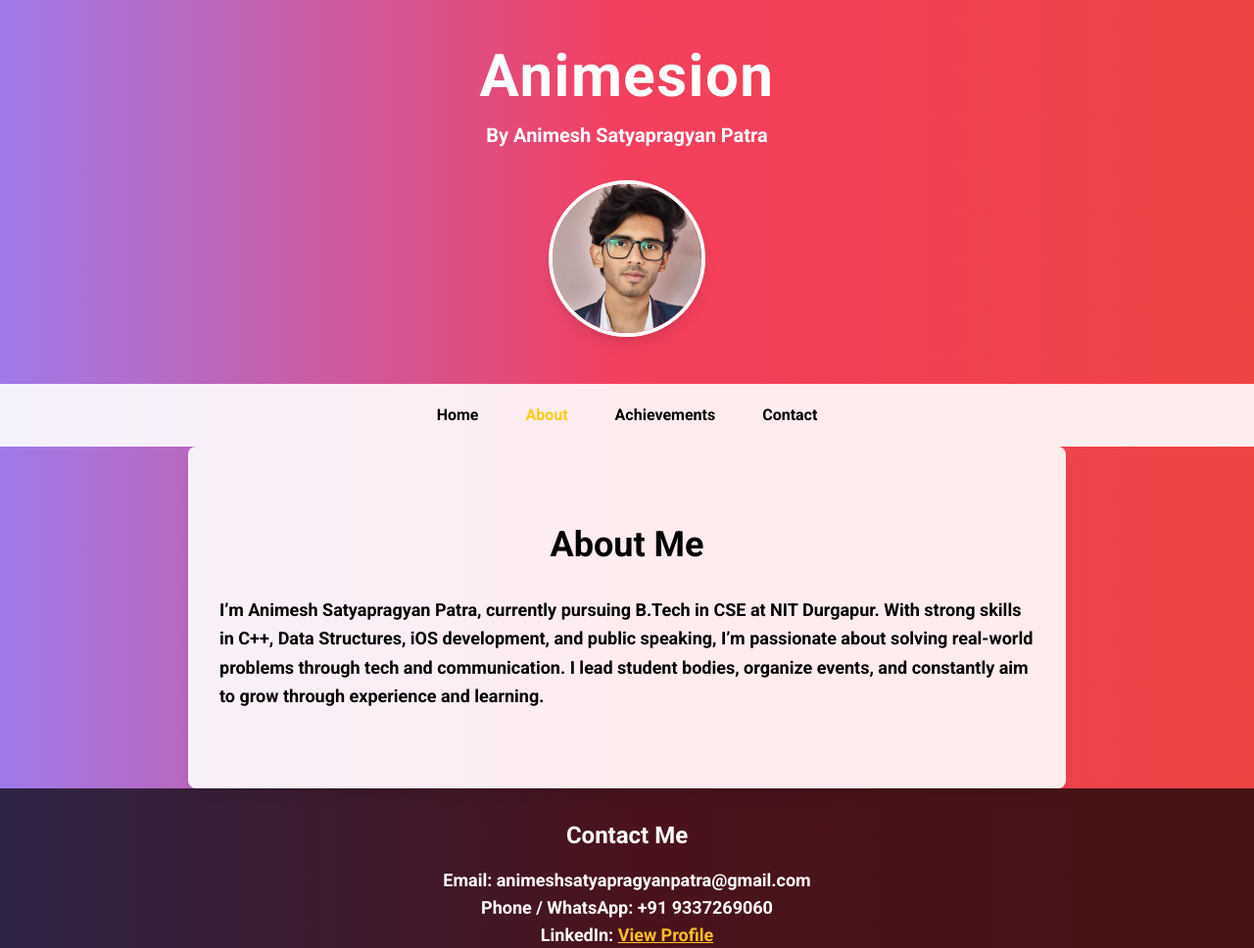
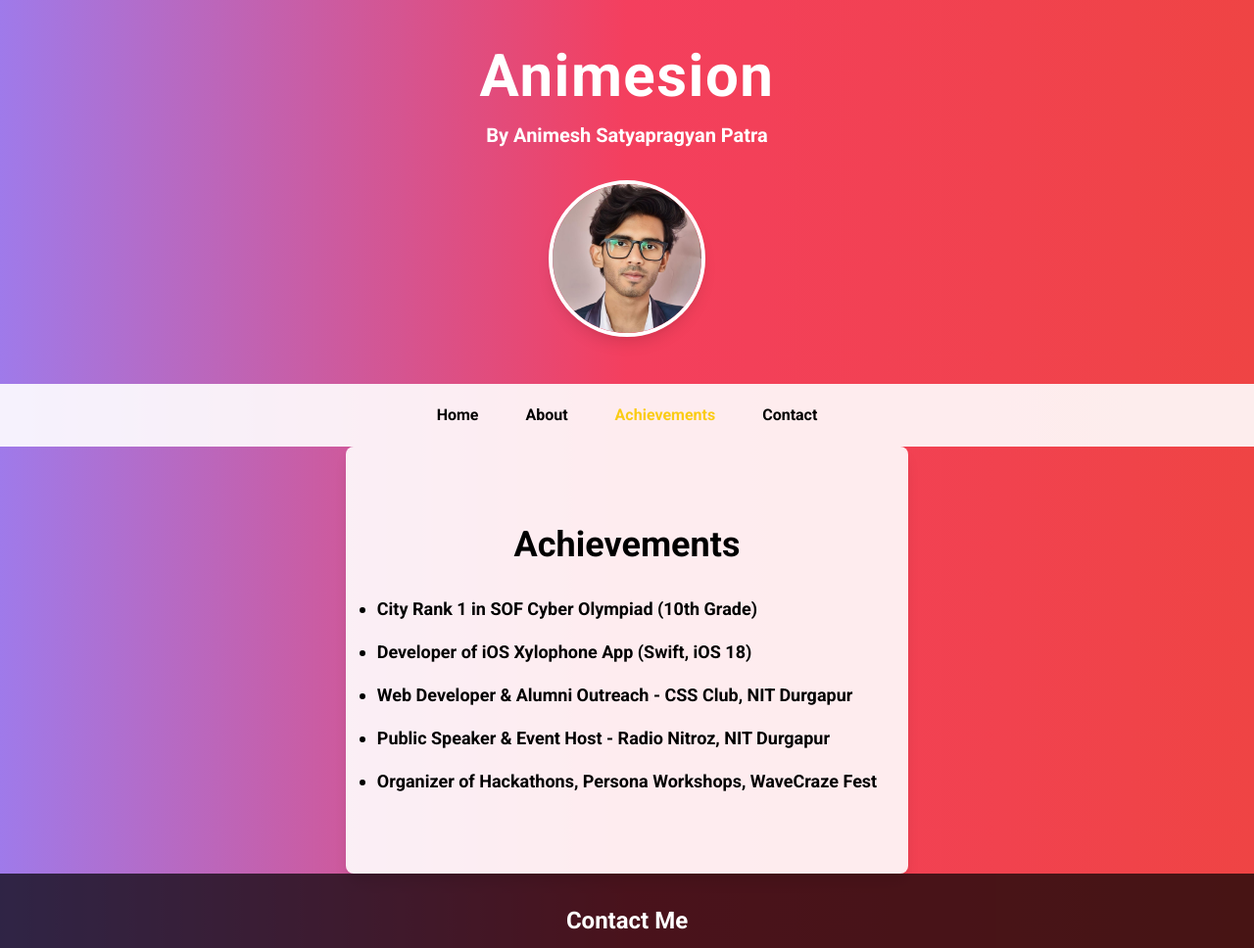
Before and after one commit to AnimeshSatyapragyanPatra/Animesion, a plain HTML site: page about.html in a window 1280 px wide. Shown: the top 968 px of the page at 98% size. Drawn offline with nearby package versions, Linux system fonts and the light colour scheme.

Commit message:
Update about.html

```diff
--- a/about.html
+++ b/about.html
@@ -3,7 +3,7 @@
 <head>
   <meta charset="UTF-8" />
   <meta name="viewport" content="width=device-width, initial-scale=1" />
-  <title>Animesion - About</title>
+  <title>Animesion - Achievements</title>
   <link href="https://fonts.googleapis.com/css2?family=Roboto:wght@700&display=swap" rel="stylesheet" />
   <link href="https://cdn.jsdelivr.net/npm/tailwindcss@2.2.19/dist/tailwind.min.css" rel="stylesheet" />
   <link href="https://unpkg.com/aos@2.3.1/dist/aos.css" rel="stylesheet" />
@@ -35,19 +35,20 @@
 
   <nav class="flex justify-center space-x-12 bg-white bg-opacity-90 text-black py-5 font-semibold sticky top-0 z-50" data-aos="fade-up">
     <a href="index.html">Home</a>
-    <a href="about.html" class="active">About</a>
-    <a href="achievements.html">Achievements</a>
+    <a href="about.html">About</a>
+    <a href="achievements.html" class="active">Achievements</a>
     <a href="#contact" class="cursor-pointer">Contact</a>
   </nav>
 
-  <main class="flex-grow bg-white bg-opacity-90 text-black py-20 px-8 max-w-4xl mx-auto rounded-lg shadow-lg" data-aos="fade-up" data-aos-delay="200">
-    <h2 class="text-4xl font-bold mb-8 text-center">About Me</h2>
-    <p class="text-lg leading-relaxed">
-      I’m <strong>Animesh Satyapragyan Patra</strong>, currently pursuing B.Tech in CSE at NIT Durgapur.
-      With strong skills in C++, Data Structures, iOS development, and public speaking,
-      I’m passionate about solving real-world problems through tech and communication.
-      I lead student bodies, organize events, and constantly aim to grow through experience and learning.
-    </p>
+  <main class="flex-grow py-20 px-8 max-w-4xl mx-auto bg-white bg-opacity-90 text-black rounded-lg shadow-lg" data-aos="fade-up" data-aos-delay="200">
+    <h2 class="text-4xl font-bold mb-8 text-center">Achievements</h2>
+    <ul class="list-disc space-y-4 text-lg max-w-3xl mx-auto">
+      <li>City Rank 1 in SOF Cyber Olympiad (10th Grade)</li>
+      <li>Developer of iOS Xylophone App (Swift, iOS 18)</li>
+      <li>Web Developer & Alumni Outreach - CSS Club, NIT Durgapur</li>
+      <li>Public Speaker & Event Host - Radio Nitroz, NIT Durgapur</li>
+      <li>Organizer of Hackathons, Persona Workshops, WaveCraze Fest</li>
+    </ul>
   </main>
 
   <footer
@@ -78,4 +79,3 @@
     });
   </script>
 </body>
-</html>
```
